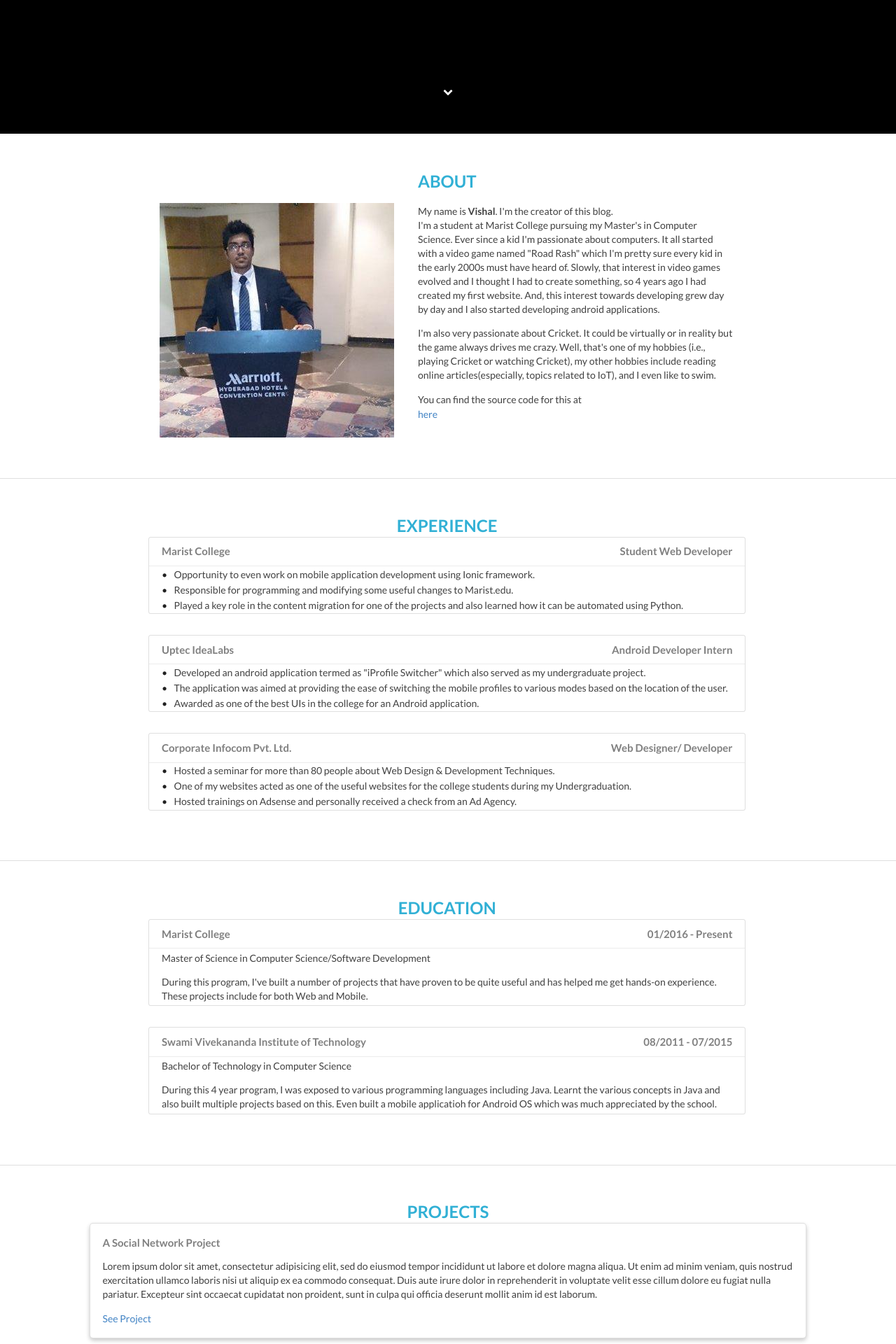
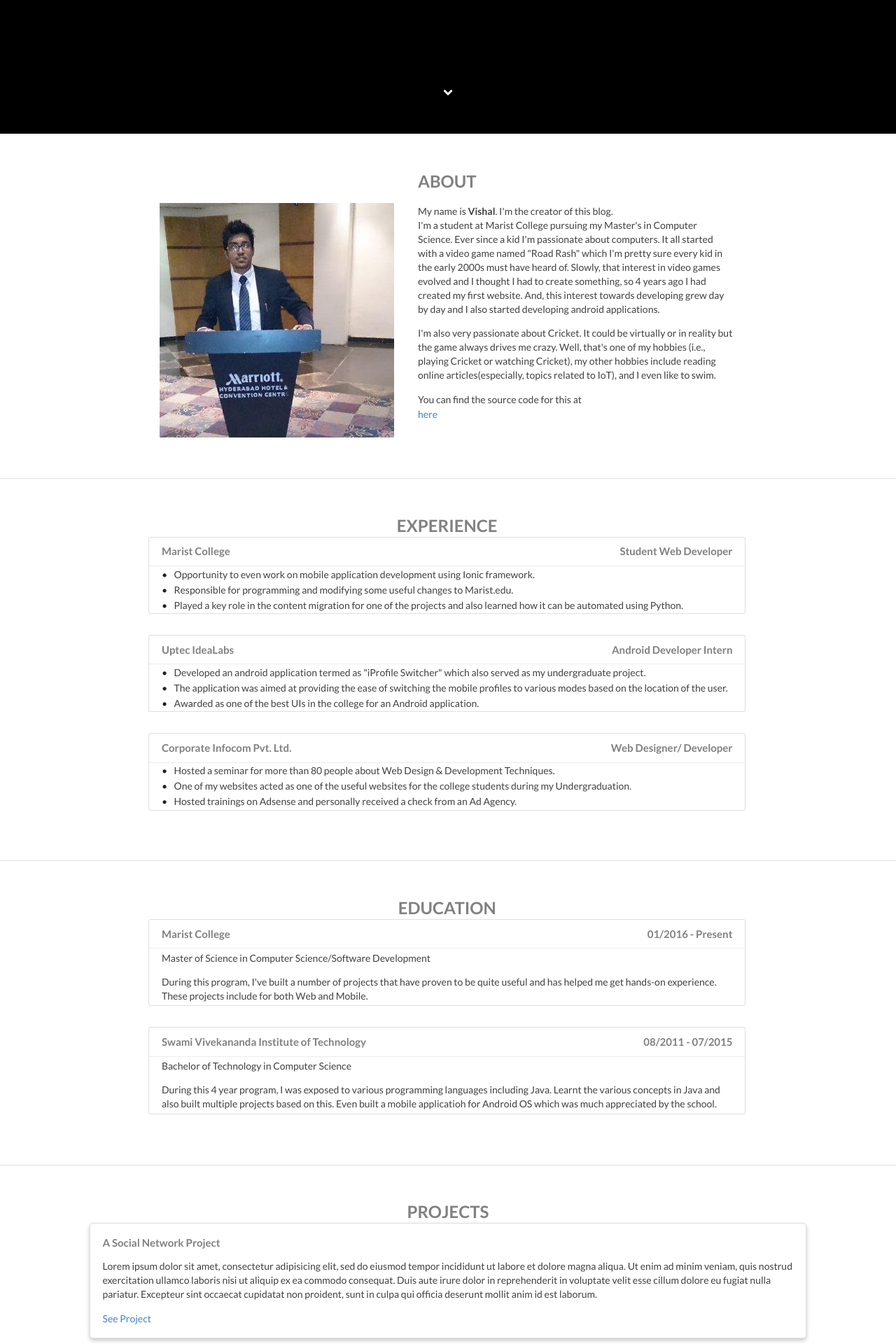
Before and after one commit to dainvinc/dainvinc.github.io, a Jekyll site: the page built from home.html, in a window 1280 px wide. Shown: the part 771-2691 px from the top of the page at 70% size. Built offline with Jekyll 4.4.1, drawn with Linux system fonts in a browser that asks for light colours; nearby versions of some CDN libraries.

Commit message:
Changed the styling for the homepage

```diff
--- a/css/custom.css
+++ b/css/custom.css
@@ -210,7 +210,7 @@ body {
 h2 {
   font-weight: 200;
   font-size: 2rem;
-  color: #31b0d5;
+  color: gray;
   text-transform: uppercase;
   text-align: center;
 }
@@ -293,8 +293,8 @@ h4 {
   display: inline-block;
   margin: 7px;
   padding: 5px 10px;
-  color: white;
-  background: #31b0d5;
+  color: black;
+  background: white;
   list-style: none;
   cursor: default;
   font-size: 1.2em;
@@ -344,7 +344,7 @@ h4 {
 }
 
 .white-text {
-  color: white;
+  color: gray;
 }
 
 #left {
```
